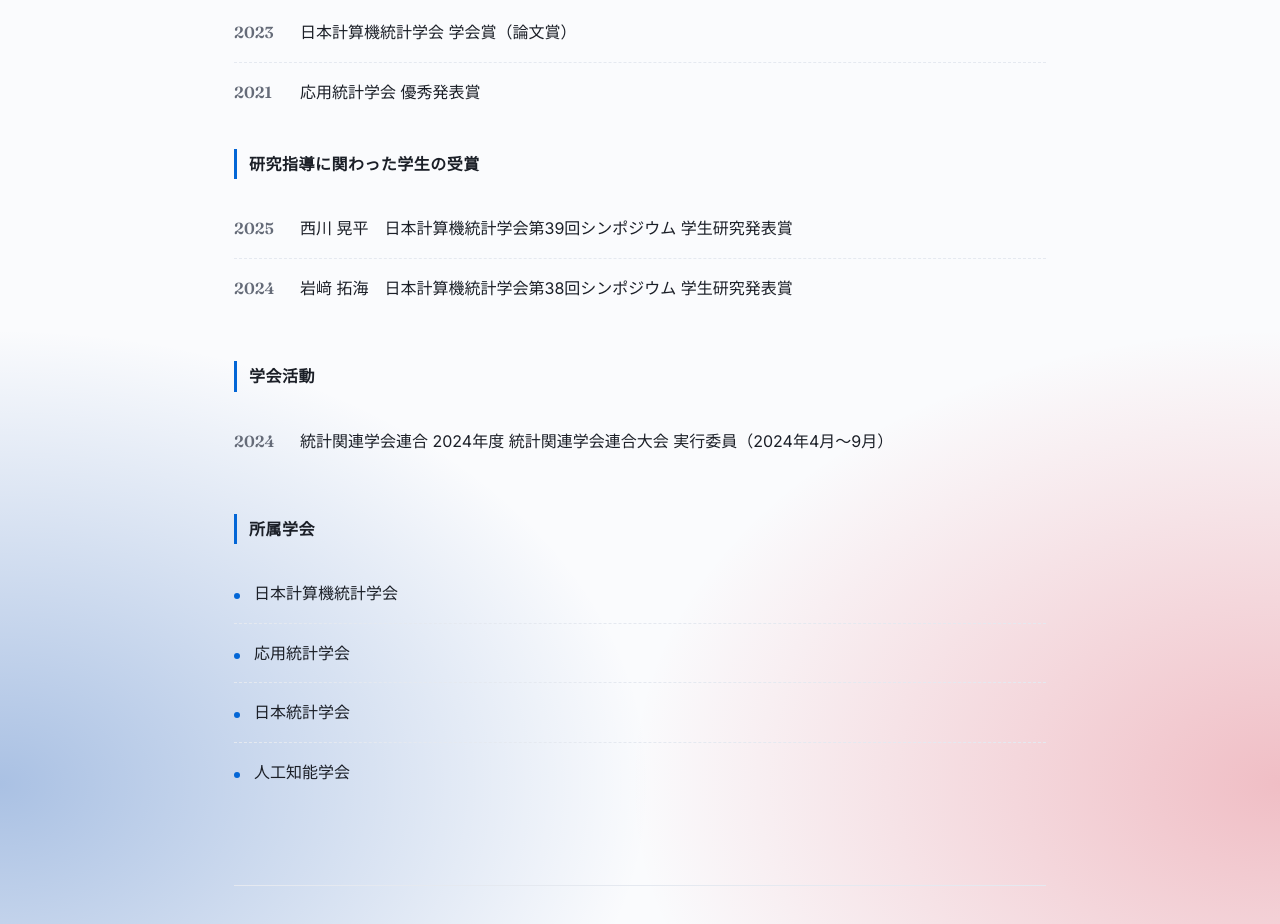
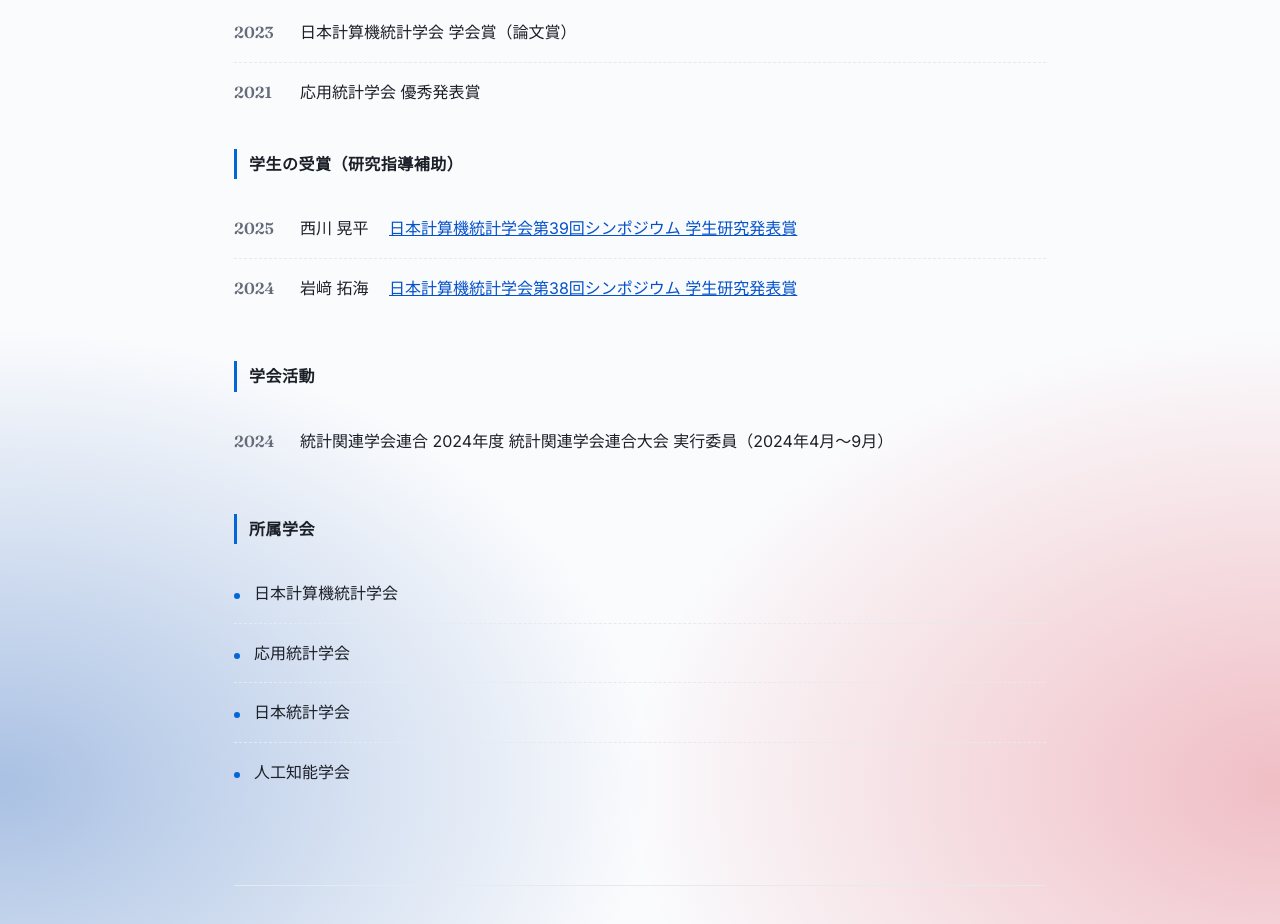
Before and after one commit to k-shimizu25/k-shimizu25.github.io, a plain HTML site: page index.html in a window 1280 px wide. Shown: the part 5528-6452 px from the top of the page. Drawn offline with Linux system fonts and the light colour scheme.

Commit message:
Update index.html

```diff
--- a/index.html
+++ b/index.html
@@ -188,15 +188,27 @@
   <li><span class="year">2021</span><span>応用統計学会 優秀発表賞</span></li>
 </ul>
 
-<h3 style="margin-top:28px;">研究指導に関わった学生の受賞</h3>
+<h3 style="margin-top:28px;">学生の受賞（研究指導補助）</h3>
 <ul class="awards-list">
   <li>
     <span class="year">2025</span>
-    <span>西川 晃平　日本計算機統計学会第39回シンポジウム 学生研究発表賞</span>
+    <span>
+      西川 晃平
+      <a href="https://www.tus.ac.jp/today/archive/2021224_1353.html"
+         target="_blank" rel="noopener">
+        日本計算機統計学会第39回シンポジウム 学生研究発表賞
+      </a>
+    </span>
   </li>
   <li>
     <span class="year">2024</span>
-    <span>岩﨑 拓海　日本計算機統計学会第38回シンポジウム 学生研究発表賞</span>
+    <span>
+      岩﨑 拓海
+      <a href="https://www.tus.ac.jp/today/archive/20241101_4780.html"
+         target="_blank" rel="noopener">
+        日本計算機統計学会第38回シンポジウム 学生研究発表賞
+      </a>
+    </span>
   </li>
 </ul>
 
```
